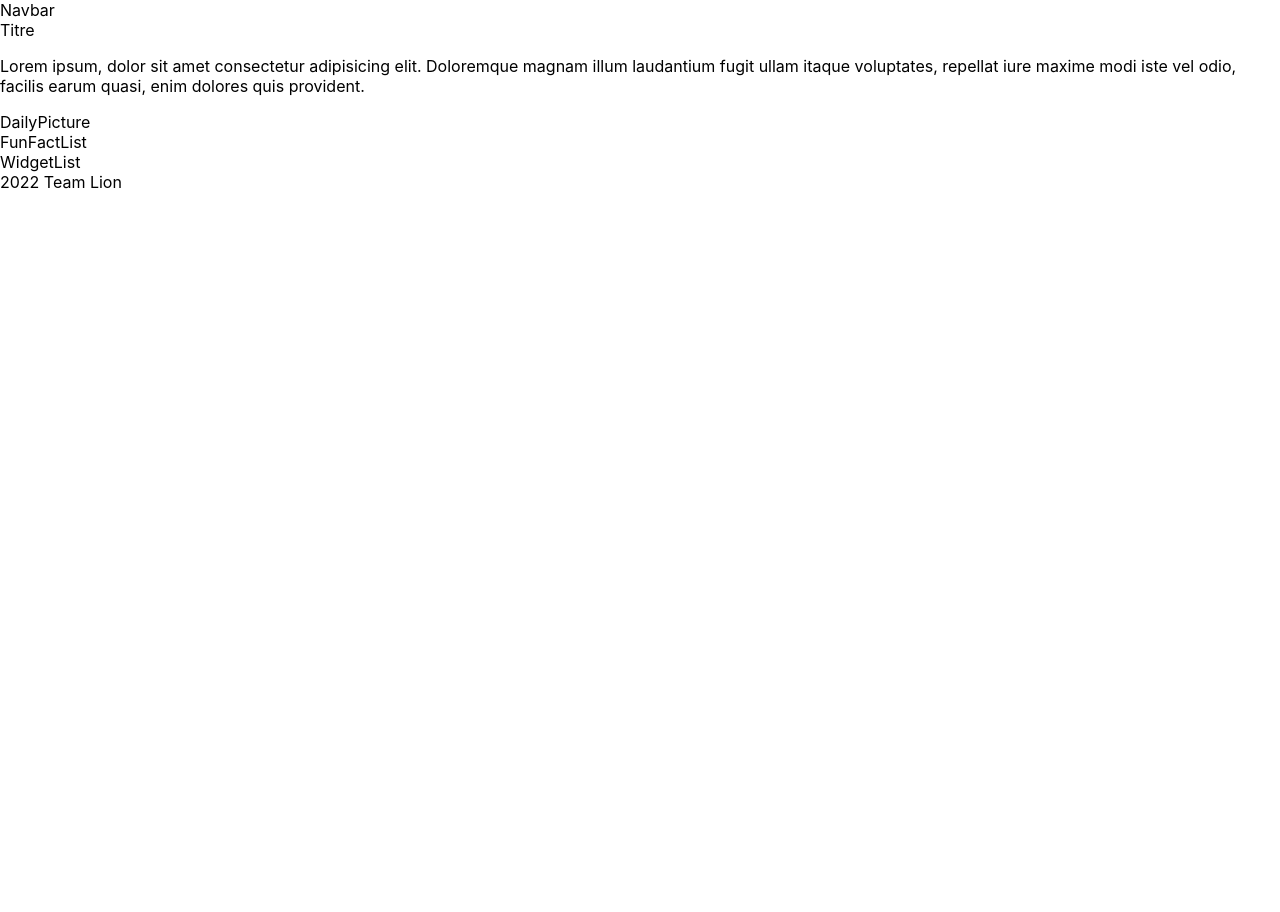
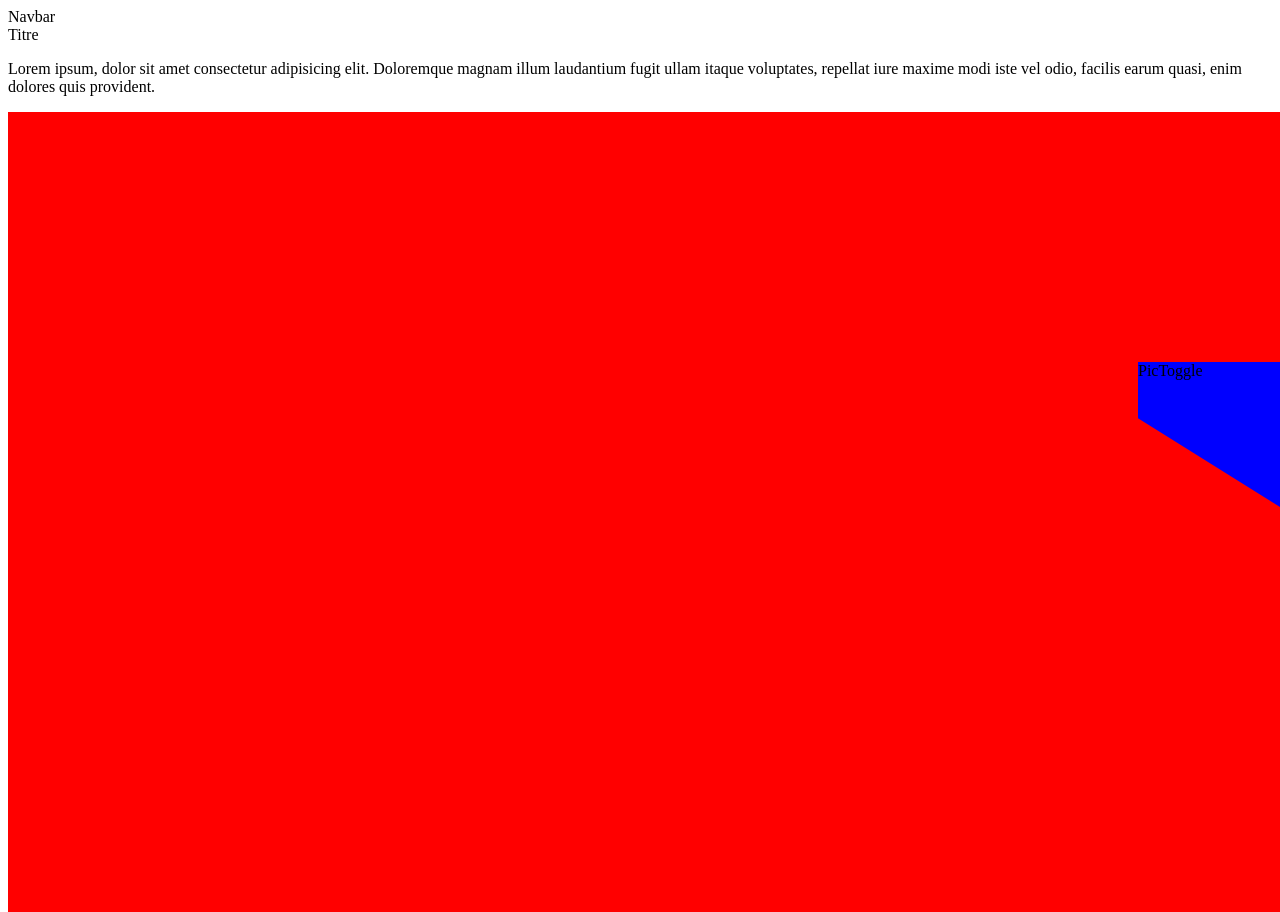
Before and after one commit to WildCodeSchool/-RMT-2203-TeamKarma-lions, a React (Vite) app in the folder frontend/: page / in a window 1280 px wide. Before the commit the page ends 800 px from the top, so only its background shows below. Built offline with nearby package versions, Linux system fonts and the light colour scheme; no server answers.

Commit message:
API call working & first animation try

```diff
--- a/frontend/src/components/DailyPicture.jsx
+++ /dev/null
@@ -1,5 +0,0 @@
-import React from "react";
-
-export default function DailyPicture() {
-  return <div>DailyPicture</div>;
-}
--- /dev/null
+++ b/frontend/src/components/DailyPicture/DailyPicture.jsx
@@ -0,0 +1,53 @@
+import axios from "axios";
+import React, { useEffect, useState } from "react";
+import "../../styles/DailyPicture.scss";
+import PicPicture from "./PicPicture";
+import PicDescrition from "./PicDescrition";
+
+const API_KEY = "bMqccA5lJ3eoRSDx90IuwirLCn5kikVqOxDymCp0";
+
+export default function DailyPicture() {
+  const [dailyPic, setDailyPic] = useState({});
+  const [cropPic, setCropPic] = useState(true);
+  const [showPic, setShowPic] = useState(0);
+
+  useEffect(() => {
+    axios
+      .get(`https://api.nasa.gov/planetary/apod?api_key=${API_KEY}`)
+      .then((res) => res.data)
+      .then((res) => setDailyPic(res)); // le chargement de l'image doit être une promesse !!
+  }, []);
+
+  const animation = (startTime, AnimationDuration) => {
+    const now = new Date().getTime();
+    if (now - startTime < AnimationDuration) {
+      const showPicVal = ((now - startTime) / AnimationDuration) * 100;
+      console.log(showPicVal);
+      setShowPic(showPicVal);
+      requestAnimationFrame(() => animation(startTime, AnimationDuration));
+    } else setShowPic(100);
+  };
+
+  useEffect(() => {
+    if (!cropPic) {
+      // workaround à la con qui ne marche pas car le useEffect se lance direct
+      console.log("useEffect cropPic");
+      const startTime = new Date().getTime();
+      const AnimationDuration = 2000;
+      animation(startTime, AnimationDuration);
+    }
+  }, [cropPic]);
+
+  const handleTogglePic = () => setCropPic(!cropPic);
+
+  return (
+    <div className="dailyPicContainer">
+      <PicPicture
+        url={dailyPic.url}
+        handleTogglePic={handleTogglePic}
+        showPic={showPic}
+      />
+      <PicDescrition dailyPic={dailyPic} />
+    </div>
+  );
+}
--- /dev/null
+++ b/frontend/src/components/DailyPicture/PicDescrition.jsx
@@ -0,0 +1,33 @@
+import React from "react";
+import PropTypes from "prop-types";
+
+export default function PicDescrition({ dailyPic }) {
+  console.log(dailyPic);
+  return (
+    <div className="picDescription">
+      <h3>{dailyPic.title}</h3>
+      <p>{dailyPic.explanation}</p>
+      <p>
+        {dailyPic.date} {dailyPic.copyright}
+      </p>
+    </div>
+  );
+}
+
+PicDescrition.propTypes = {
+  dailyPic: PropTypes.exact({
+    title: PropTypes.string.isRequired,
+    explanation: PropTypes.string.isRequired,
+    date: PropTypes.string.isRequired,
+    copyright: PropTypes.string.isRequired,
+  }),
+};
+
+PicDescrition.defaultProps = {
+  dailyPic: {
+    title: "",
+    explanation: "",
+    date: "",
+    copyright: "",
+  },
+};
--- /dev/null
+++ b/frontend/src/components/DailyPicture/PicPicture.jsx
@@ -0,0 +1,34 @@
+import React from "react";
+import PropTypes from "prop-types";
+import PicToggle from "./PicToggle";
+
+export default function PicPicture({ url, handleTogglePic, showPic }) {
+  const setBackgroundImage = (urlraw) => {
+    const styleObj = {
+      clipPath: `polygon(100% 0,
+         ${50 - showPic / 2}% 0,
+         100% ${50 + showPic / 2}%,
+         100% 100%)`,
+    };
+
+    if (urlraw) styleObj.backgroundImage = `url(${urlraw})`;
+
+    return styleObj;
+  };
+
+  return (
+    <div className="picPicture" style={setBackgroundImage(url)}>
+      <PicToggle handleTogglePic={handleTogglePic} />
+    </div>
+  );
+}
+
+PicPicture.propTypes = {
+  url: PropTypes.string,
+  handleTogglePic: PropTypes.func.isRequired,
+  showPic: PropTypes.number.isRequired,
+};
+
+PicPicture.defaultProps = {
+  url: false,
+};
--- /dev/null
+++ b/frontend/src/components/DailyPicture/PicToggle.jsx
@@ -0,0 +1,14 @@
+import React from "react";
+import PropTypes from "prop-types";
+
+export default function PicToggle({ handleTogglePic }) {
+  return (
+    <div className="picToggle" onClick={handleTogglePic}>
+      PicToggle
+    </div>
+  );
+}
+
+PicToggle.propTypes = {
+  handleTogglePic: PropTypes.func.isRequired,
+};
--- a/frontend/src/pages/Home.jsx
+++ b/frontend/src/pages/Home.jsx
@@ -1,7 +1,7 @@
 import React from "react";
 import "../styles/Home.css";
 import Titre from "../components/Titre";
-import DailyPicture from "../components/DailyPicture";
+import DailyPicture from "../components/DailyPicture/DailyPicture";
 import FunFactList from "../components/FunFactList";
 import WidgetList from "../components/WidgetList";
 
--- a/frontend/src/styles/App.css
+++ b/frontend/src/styles/App.css
@@ -1,56 +1,3 @@
-body {
-  margin: 0;
-  font-family: -apple-system, BlinkMacSystemFont, "Segoe UI", "Roboto", "Oxygen",
-    "Ubuntu", "Cantarell", "Fira Sans", "Droid Sans", "Helvetica Neue",
-    sans-serif;
-  -webkit-font-smoothing: antialiased;
-  -moz-osx-font-smoothing: grayscale;
+#root {
+  position: relative;
 }
-
-code {
-  font-family: source-code-pro, Menlo, Monaco, Consolas, "Courier New",
-    monospace;
-}
-
-.App {
-  text-align: center;
-}
-
-.App-logo {
-  height: 40vmin;
-  pointer-events: none;
-}
-
-@media (prefers-reduced-motion: no-preference) {
-  .App-logo {
-    animation: App-logo-spin infinite 20s linear;
-  }
-}
-
-.App-header {
-  background-color: #282c34;
-  min-height: 100vh;
-  display: flex;
-  flex-direction: column;
-  align-items: center;
-  justify-content: center;
-  font-size: calc(10px + 2vmin);
-  color: white;
-}
-
-.App-link {
-  color: #61dafb;
-}
-
-@keyframes App-logo-spin {
-  from {
-    transform: rotate(0deg);
-  }
-  to {
-    transform: rotate(360deg);
-  }
-}
-
-button {
-  font-size: calc(10px + 2vmin);
-}
--- /dev/null
+++ b/frontend/src/styles/DailyPicture.scss
@@ -0,0 +1,28 @@
+.dailyPicContainer {
+  position: absolute;
+  background-color: red;
+  width: 100vw;
+  height: 100vh;
+}
+
+.picPicture {
+  position: relative;
+  background-position: right center;
+  background-repeat: no-repeat;
+  width: 100%;
+  height: 100%;
+}
+
+.picDescription {
+  display: none;
+}
+
+.picToggle {
+  position: absolute;
+  bottom: 50%;
+  right: 0px;
+  width: 150px;
+  height: 150px;
+  background-color: blue;
+  cursor: pointer;
+}
```
Also changed, not shown: frontend/package.json (+4 -3 lines), frontend/.eslintrc.json, 2 other files (tests, documents, lock files or other folders).
